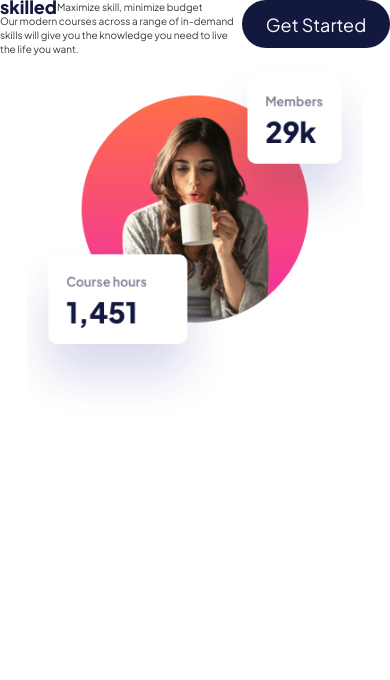
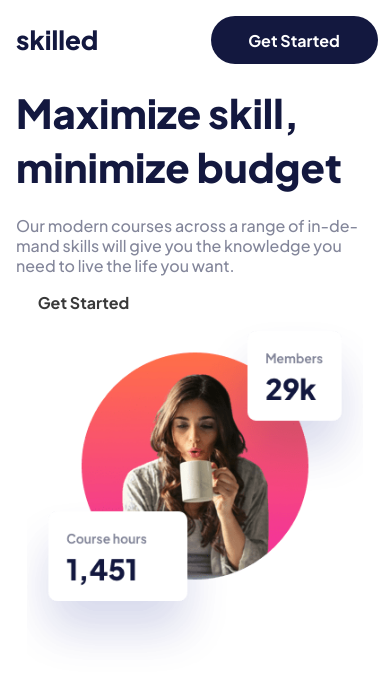
Before and after one commit to illancapan/skilled-elearning-landing-page-code, a plain HTML site: page index.html in a window 390 px wide. Drawn offline with Linux system fonts and the light colour scheme.

Commit message:
Posicionamiento de botones y parrafos. Mobile

```diff
--- a/assets/css/style.css
+++ b/assets/css/style.css
@@ -22,29 +22,60 @@ body {
   width: 100%;
 }
 .header {
+  width: 100%;
 }
 .header__img {
 }
 .header__nav {
+  display: flex;
+  justify-content: space-between;
+  align-items: center;
+  width: 92.7vw; /* -- 343px MOBILE -- */
+  margin: 1.6rem;
 }
 .header__paragraph {
+  color: var(--tercero);
+  width: 92.7vw; /* -- 343px MOBILE -- */
+  margin: 1rem;
+  padding: 0.6rem;
+  font-size: 1.6rem;
+  font-weight: 500;
+  line-height: 126%;
+  text-align: left;
 }
 .header__title {
+  font-size: 4rem;
+  font-weight: 800;
+  line-height: 5.4rem;
+  color: var(--segundo);
+  width: 92.7vw; /* -- 343px MOBILE -- */
+  margin: 1rem;
+  padding: 0.6rem;
+  vertical-align: top;
+  /* letter-spacing: rem; */
 }
 .nav__button {
   color: var(--blanco);
   background: var(--segundo);
   float: right;
-  width: 148px;
+  width: 167px;
   height: 48px;
   border-radius: 28px;
 }
 .nav__button--text {
-  font-size: 1.8rem;
+  font-size: 1.6rem;
+  font-weight: 700;
 }
 .nav__h1 {
   color: var(--segundo);
-  font-size: 1.8rem;
+  font-size: 2.6rem;
   font-weight: 800;
   float: left;
 }
+
+.nav__button--gradient {
+  background-color: var(--linear-naranja);
+  width: 167px;
+  top: calc(50% - 26px / 2);
+  border-radius: 31.5px;
+}
--- a/index.html
+++ b/index.html
@@ -35,6 +35,9 @@
           Our modern courses across a range of in-demand skills will give you
           the knowledge you need to live the life you want.
         </p>
+        <button href="#" class="nav__button--gradient">
+          <p class="nav__button--text">Get Started</p>
+        </button>
         <img
           src="assets/image-hero-mobile.png"
           alt="image hero mobile"
```
